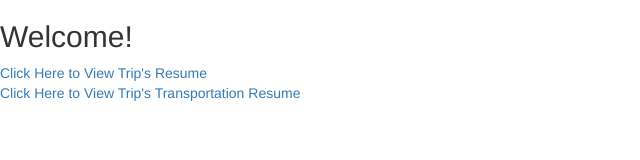
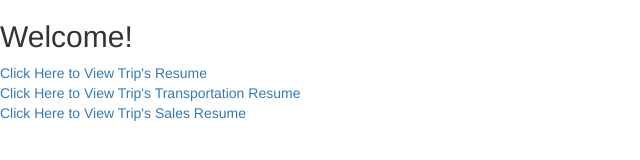
Before and after one commit to TripBee/TripBee.github.io, a plain HTML site: page Resume/index.html in a window 1280 px wide. Shown: the whole page, without its empty margins (0-640 px from the left). Drawn offline with nearby package versions, Linux system fonts and the light colour scheme.

Commit message:
Sales Resume in index

```diff
--- a/Resume/index.html
+++ b/Resume/index.html
@@ -30,6 +30,13 @@
   </div>
 </div>
 
+<div class="row">
+  <div class="col-xs-12 col-sm-12 col-md-12">
+      <a href="Sales_Resume.pdf">Click Here to View Trip's Sales Resume
+      </a>
+  </div>
+</div>
+
 </body>
 
 </html>
```
Also changed, not shown: 3 other files.
